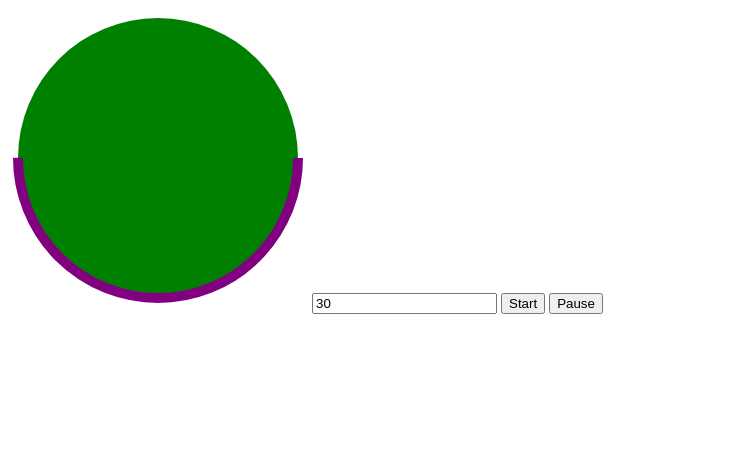
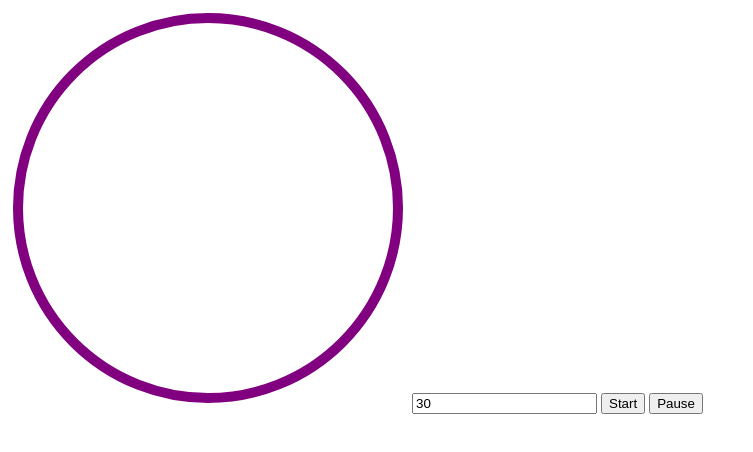
Before and after one commit to jorgeAgoiz/timerProject, a plain HTML site: page index.html in a window 1280 px wide. Shown: the whole page, without its empty margins (0-753 px from the left). Drawn offline with Linux system fonts and the light colour scheme.

Commit message:
little update
small changes in index.js and index.html files

```diff
--- a/index.html
+++ b/index.html
@@ -7,16 +7,15 @@
 </head>
 <body>
 
-    <svg height="300" width="300">
+    <svg height="400" width="400">
         <circle
-            r="140"
-            cx="150"
-            cy="150"
-            fill="green"
+            r="190"
+            cx="200"
+            cy="200"
+            fill="transparent"
             stroke="purple"
             stroke-width="10"
-            stroke-dasharray="880"
-            stroke-dashoffset="440"
+            transform="rotate(-90 200 200)"
         />
     </svg>
 
--- a/index.js
+++ b/index.js
@@ -1,6 +1,10 @@
 const durationInput = document.querySelector(`#duration`);
 const startButton = document.querySelector(`#start`);
 const pauseButton = document.querySelector(`#pause`);
+const circle = document.querySelector(`circle`);
+
+const perimeter = circle.getAttribute(`r`) * 2 * Math.PI;
+circle.setAttribute(`stroke-dasharray`, perimeter);
 
 const timer = new Timer(durationInput, startButton, pauseButton, {
     onStart(){
```
